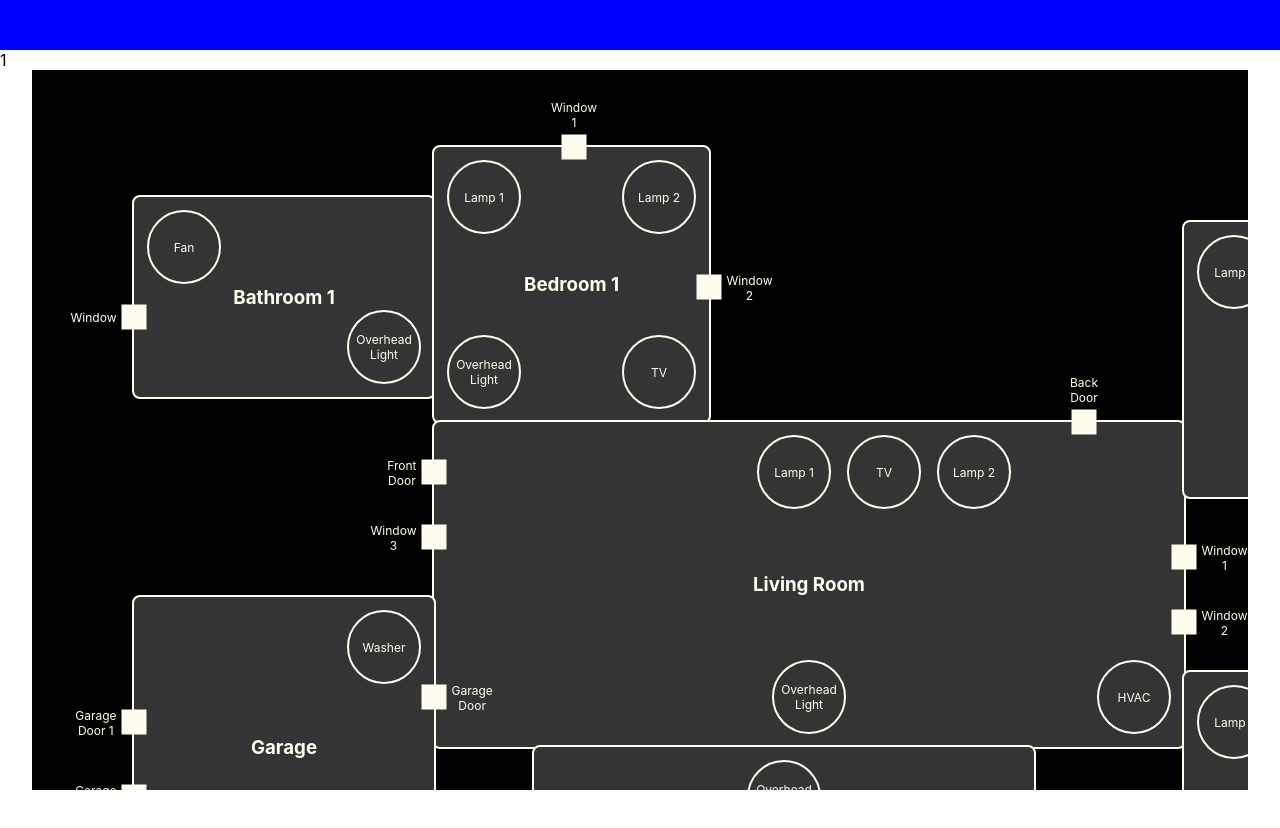
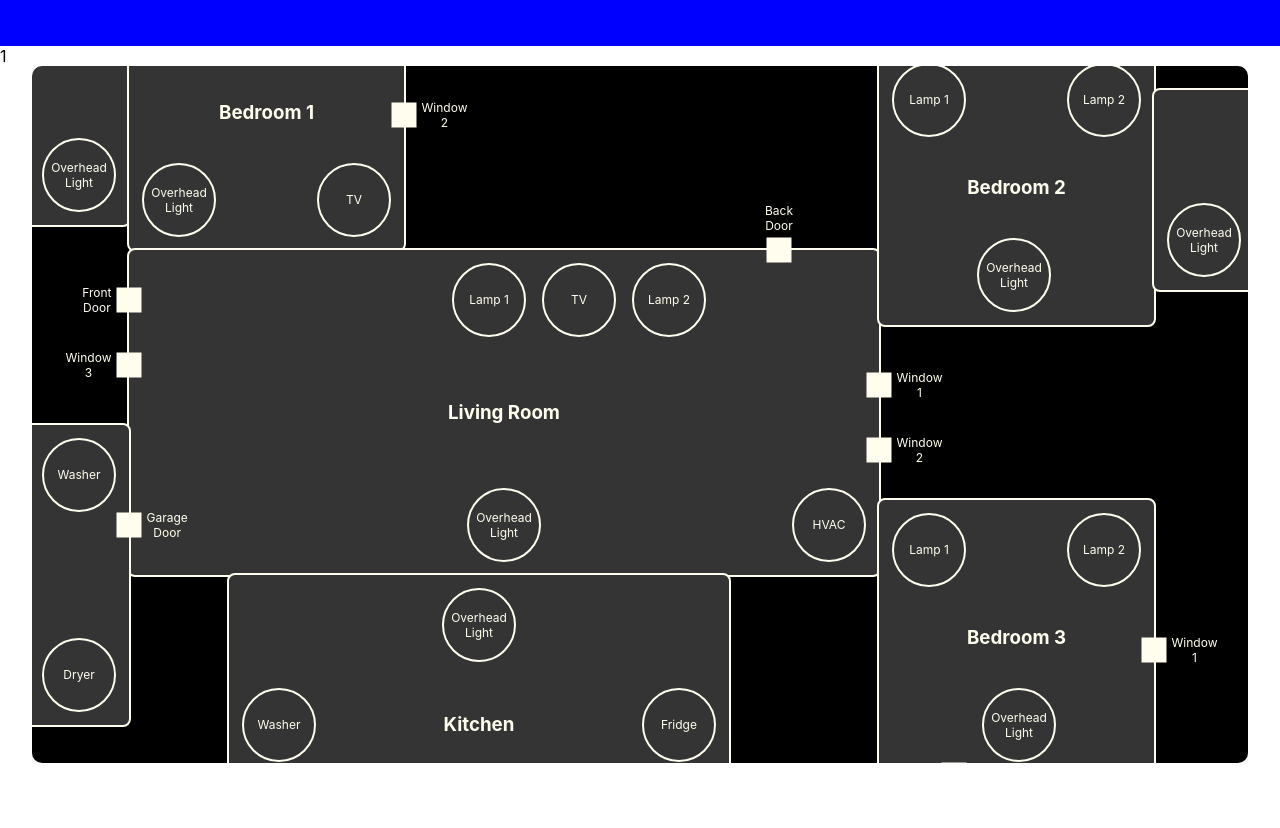
Before and after one commit to charlotteraz/Smart-Home, a React (Create React App) app in the folder client/: page /home/floorplan in a window 1280 px wide. Shown: the top 828 px of the page. After the commit the page ends 800 px from the top, so only its background shows below. Built offline with nearby package versions, Linux system fonts and the light colour scheme; sample sign-in values are in the browser's storage.

Commit message:
complete functionality for floor plan page

```diff
--- a/client/src/pages/FloorPlanPage/FloorPlanPage.jsx
+++ b/client/src/pages/FloorPlanPage/FloorPlanPage.jsx
@@ -1,4 +1,4 @@
-import React from 'react';
+import React, { useEffect, useRef } from 'react';
 import styled from 'styled-components';
 import Colors from 'constants/colors';
 import Room from './components/Room';
@@ -14,10 +14,43 @@ const FloorPlan = styled.div`
     position: relative;
     align-self: center;
     width: 95%;
-    height: 90%;
+    height: 95%;
     background-color: ${Colors.black};
     overflow: scroll;
-    scroll-padding: 50px;
+    border-radius: 10px;
+    opacity: 0;
+    // Add fade-in animation to allow Floor Plan view to center
+    animation: fadeIn 500ms ease-in-out 100ms forwards;
+    // Add right and bottom padding to scroll view
+    & > :after {
+        content: '';
+        display: block;
+        position: absolute;
+        right: -100px;
+        bottom: -75px;
+        width: 1px;
+        height: 1px;
+    }
+    // Hide scrollbar
+    -ms-overflow-style: none;
+    scrollbar-width: none;
+    &::-webkit-scrollbar {
+        display: none;
+    }
+    // Prevent highlighting
+    & > * {
+        user-select: none;
+        -webkit-user-select: none;
+        -ms-user-select: none;
+    }
+    @keyframes fadeIn {
+        0% {
+            opacity: 0;
+        }
+        100% {
+            opacity: 1;
+        }
+    }
 `;
 
 // Temporary data
@@ -83,13 +116,13 @@ const ROOMS = [
                 y: 225,
             },
             {
-                deviceId: 4,
+                deviceId: 5,
                 name: 'Window 1',
                 x: 140,
                 y: 0,
             },
             {
-                deviceId: 5,
+                deviceId: 6,
                 name: 'Window 2',
                 x: 275,
                 y: 140,
@@ -141,25 +174,25 @@ const ROOMS = [
                 y: 135,
             },
             {
-                deviceId: 6,
+                deviceId: 7,
                 name: 'Window 2',
                 x: 750,
                 y: 200,
             },
             {
-                deviceId: 7,
+                deviceId: 8,
                 name: 'Window 3',
                 x: 0,
                 y: 115,
             },
             {
-                deviceId: 8,
+                deviceId: 9,
                 name: 'Front Door',
                 x: 0,
                 y: 50,
             },
             {
-                deviceId: 9,
+                deviceId: 10,
                 name: 'Back Door',
                 x: 650,
                 y: 0,
@@ -374,14 +407,22 @@ const ROOMS = [
     },
 ];
 
-// TODO:
-// 1. Add padding to the right and bottom of the FloorPlan
-// 2. Begin scroll x and scrool y at the halfway point
-// 3. Hide scrollbar
+const FloorPlanPage = () => {
+    const floorPlanElement = useRef();
 
-const FloorPlanPage = () => (
+    // Set the FloorPlan view to the center
+    useEffect(() => {
+        const { scrollWidth, scrollHeight, clientWidth, clientHeight } = floorPlanElement.current;
+        floorPlanElement.current.scroll({
+            left: scrollWidth / 2 - clientWidth / 2,
+            top: scrollHeight / 2 - clientHeight / 2,
+            behavior: 'instant',
+        });
+    }, []);
+
+    return (
         <Container>
-        <FloorPlan>
+            <FloorPlan ref={floorPlanElement}>
                 {ROOMS.map((room) => (
                     <Room
                         key={room.roomId}
@@ -396,5 +437,6 @@ const FloorPlanPage = () => (
             </FloorPlan>
         </Container>
     );
+};
 
 export default FloorPlanPage;
--- a/client/src/pages/HomePage/HomePage.jsx
+++ b/client/src/pages/HomePage/HomePage.jsx
@@ -6,6 +6,8 @@ import useSessionStorage from 'hooks/useSessionStorage';
 import Routes from 'constants/routes';
 
 const Container = styled.div`
+    display: flex;
+    flex-direction: column;
     width: 100%;
     height: 100%;
 `;
```
Lines whose indentation alone changed are shown as unchanged.
